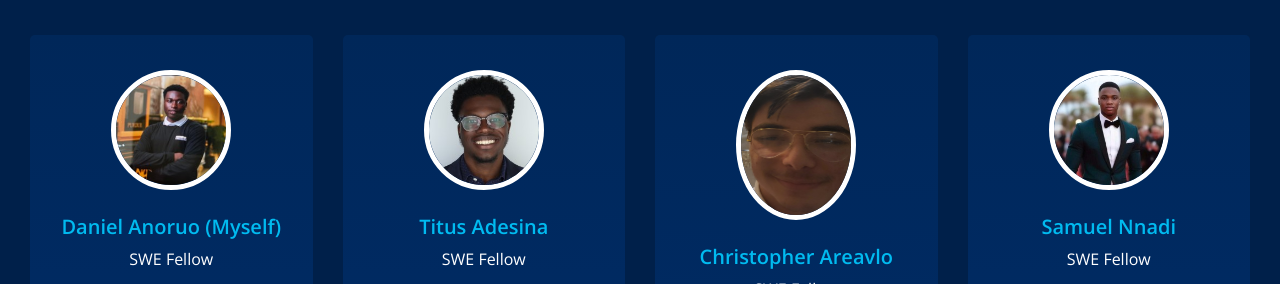
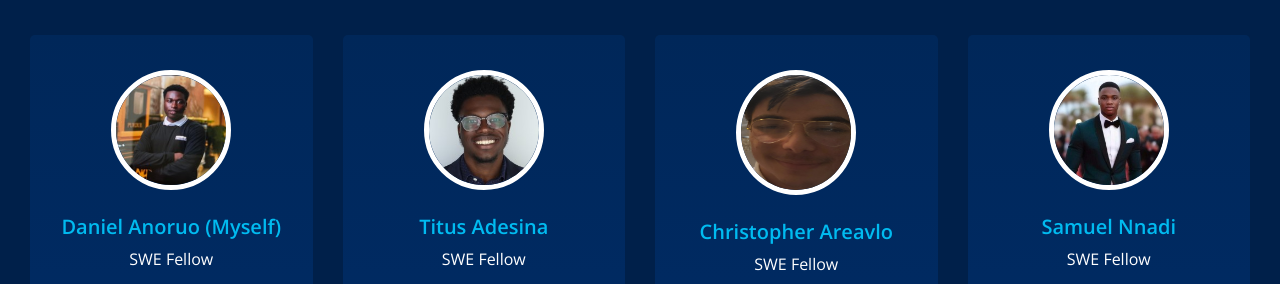
Before and after one commit to danoruo1/Daniel-Portfolio, a plain HTML site: page team.html in a window 1280 px wide. Shown: the part 214-498 px from the top of the page. Drawn offline with nearby package versions, Linux system fonts and the light colour scheme; some packages are replaced by stand-ins of ours.

Commit message:
Update team.html

```diff
--- a/team.html
+++ b/team.html
@@ -149,7 +149,7 @@
           <div class="col-lg-3 col-sm-6">
             <div class="box ">
               <div class="img-box">
-                <img src="images/blank.jpg" class="img1" alt="" width="150" height="150">
+                <img src="images/blank.jpg" class="img1" alt="" width="150" height="125">
               </div>
               <div class="detail-box">
                 <h5>
```
